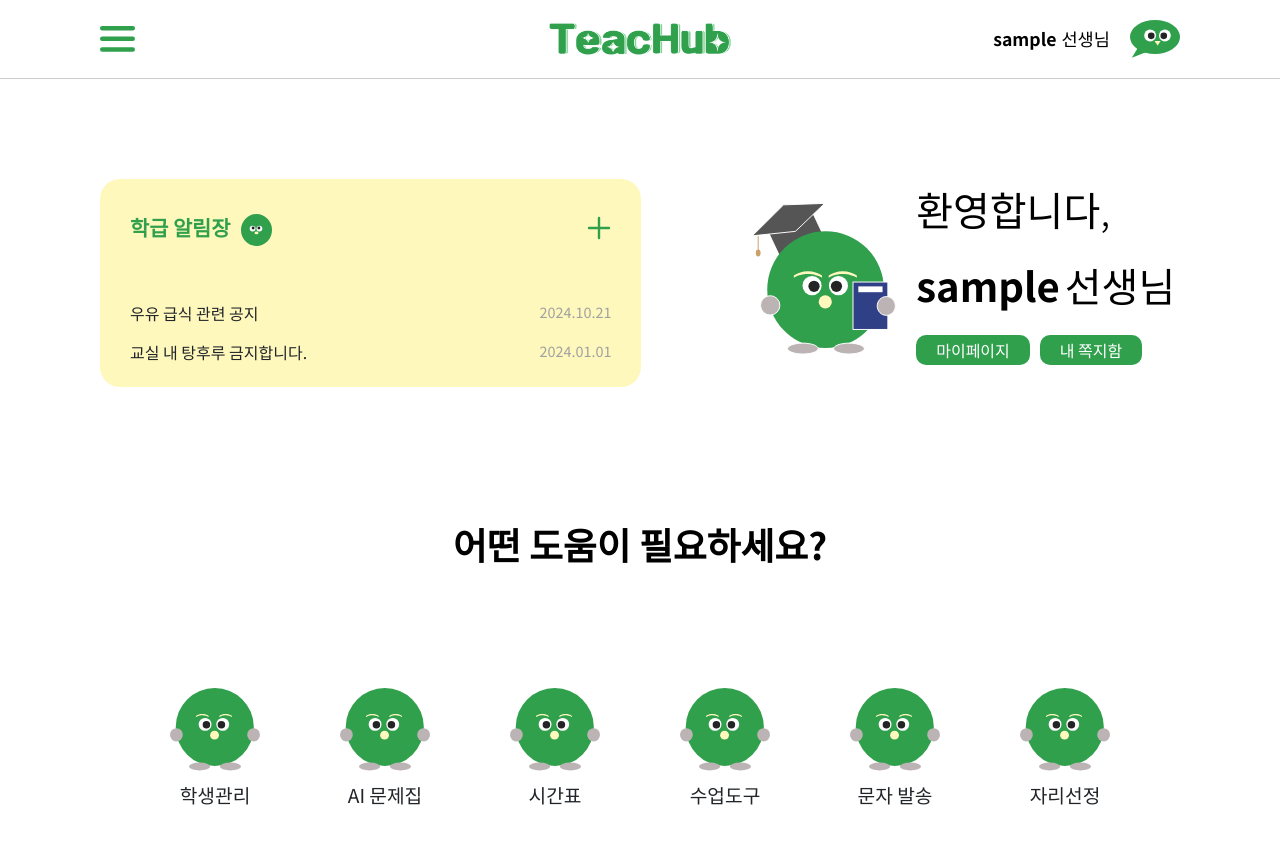
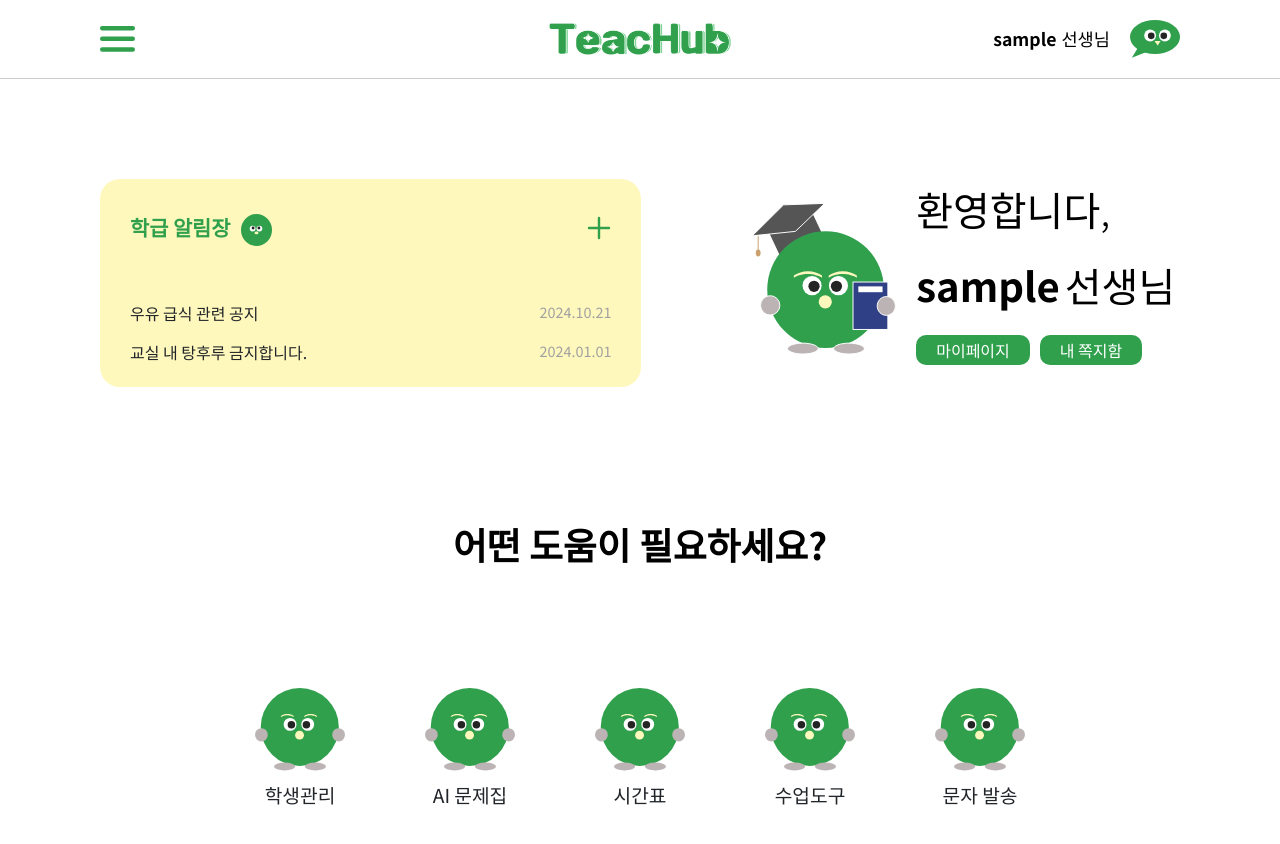
Before and after one commit to KoesJin/Daelim_LeeJaeSeok_TeamProJect, a React (Create React App) app: page /mainpage in a window 1280 px wide. Shown: the top 844 px of the page. Built offline with nearby package versions, Linux system fonts and the light colour scheme; sample sign-in values are in the browser's storage.

Commit message:
자리선정 항목 삭제

```diff
--- a/src/page/Main/Main.jsx
+++ b/src/page/Main/Main.jsx
@@ -89,10 +89,10 @@ const Main = () => {
                         <TeachCong />
                         <p>문자 발송</p>
                     </div>
-                    <div className={styles.teachCongItem} onClick={() => navigate('/seat-assignment')}>
+                    {/* <div className={styles.teachCongItem} onClick={() => navigate('/seat-assignment')}>
                         <TeachCong />
                         <p>자리선정</p>
-                    </div>
+                    </div> */}
                 </div>
             </div>
         </>
```
